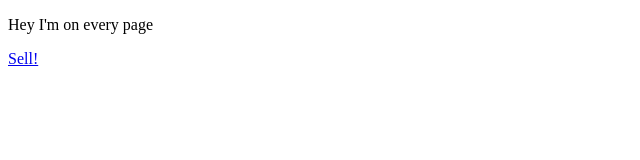
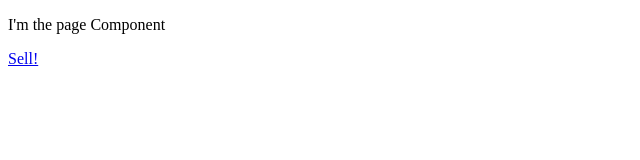
Before and after one commit to cassidyjamesw/sickfits, a Next.js app in the folder frontend/: page / in a window 1280 px wide. Shown: the top 160 px of the page, without its empty margins (0-640 px from the left). Built offline with nearby package versions, Linux system fonts and the light colour scheme.

Commit message:
page component

```diff
--- /dev/null
+++ b/frontend/components/Page.js
@@ -0,0 +1,12 @@
+import React, { Component } from "react";
+
+export default class Page extends Component {
+  render() {
+    return (
+      <div>
+        <p> I'm the page Component</p>
+        {this.props.children}
+      </div>
+    );
+  }
+}
--- a/frontend/pages/_app.js
+++ b/frontend/pages/_app.js
@@ -1,4 +1,5 @@
 import App, { Container } from "next/app";
+import Page from "../components/Page";
 
 class MyApp extends App {
   render() {
@@ -6,8 +7,9 @@
 
     return (
       <Container>
-        <p>Hey I'm on every page </p>
-        <Component />
+        <Page>
+          <Component />
+        </Page>
       </Container>
     );
   }
```
